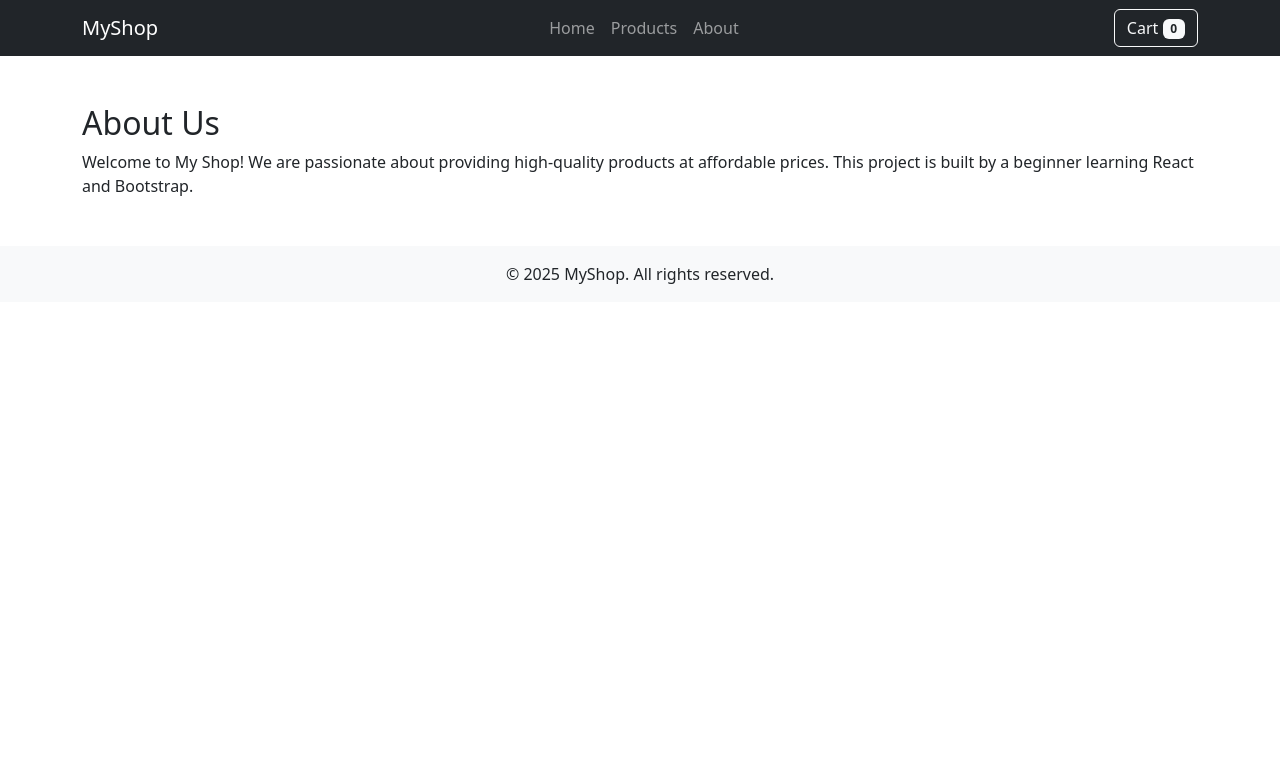
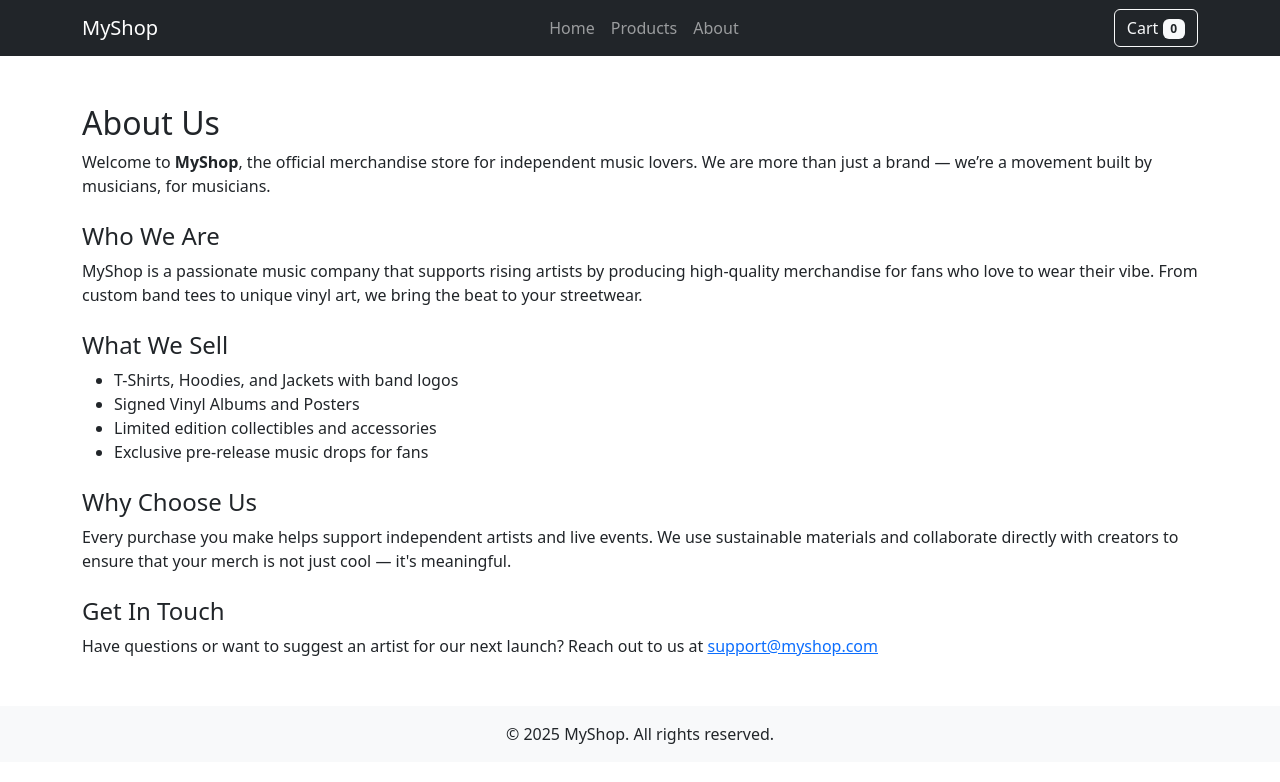
Before and after one commit to Himanshu6205/ecom-sharpner, a React (Vite) app: page /about in a window 1280 px wide. Shown: the top 782 px of the page. Built offline with nearby package versions, Linux system fonts and the light colour scheme.

Commit message:
"home page"

```diff
--- a/src/components/About.jsx
+++ b/src/components/About.jsx
@@ -6,9 +6,38 @@ const About = () => {
     <Container className="mt-5">
       <h2>About Us</h2>
       <p>
-        Welcome to My Shop! We are passionate about providing high-quality
-        products at affordable prices. This project is built by a beginner
-        learning React and Bootstrap.
+        Welcome to <strong>MyShop</strong>, the official merchandise store for
+        independent music lovers. We are more than just a brand — we’re a
+        movement built by musicians, for musicians.
+      </p>
+
+      <h4 className="mt-4"> Who We Are</h4>
+      <p>
+        MyShop is a passionate music company that supports rising artists by
+        producing high-quality merchandise for fans who love to wear their vibe.
+        From custom band tees to unique vinyl art, we bring the beat to your
+        streetwear.
+      </p>
+
+      <h4 className="mt-4"> What We Sell</h4>
+      <ul>
+        <li>T-Shirts, Hoodies, and Jackets with band logos</li>
+        <li>Signed Vinyl Albums and Posters</li>
+        <li>Limited edition collectibles and accessories</li>
+        <li>Exclusive pre-release music drops for fans</li>
+      </ul>
+
+      <h4 className="mt-4"> Why Choose Us</h4>
+      <p>
+        Every purchase you make helps support independent artists and live
+        events. We use sustainable materials and collaborate directly with
+        creators to ensure that your merch is not just cool — it's meaningful.
+      </p>
+
+      <h4 className="mt-4"> Get In Touch</h4>
+      <p>
+        Have questions or want to suggest an artist for our next launch? Reach
+        out to us at <a href="mailto:support@myshop.com">support@myshop.com</a>
       </p>
     </Container>
   );
--- a/src/components/Home.jsx
+++ b/src/components/Home.jsx
@@ -1,11 +1,78 @@
 import React from "react";
-import { Container } from "react-bootstrap";
+import { Container, Row, Col, Button, Card } from "react-bootstrap";
+import { Link } from "react-router-dom";
+
+const featuredProducts = [
+  {
+    title: "Band Tee - Limited Edition",
+    price: 799,
+    imageUrl: "https://prasadyash2411.github.io/ecom-website/img/Album%201.png",
+  },
+  {
+    title: "Vinyl Poster - Retro Wave",
+    price: 499,
+    imageUrl: "https://prasadyash2411.github.io/ecom-website/img/Album%202.png",
+  },
+];
 
 const Home = () => {
   return (
-    <Container className="mt-5 text-center">
-      <h1>Welcome to MyShop</h1>
-      <p>Click on Products to explore our catalog!</p>
+    <Container className="mt-5">
+      {/* Hero Section */}
+      <div className="text-center mb-5">
+        <h1>Welcome to MyShop</h1>
+        <p>Official Music Merchandise for Real Fans</p>
+        <Button as={Link} to="/products" variant="primary">
+          Shop Now
+        </Button>
+      </div>
+
+      <div className="mb-5">
+        <h3 className="text-center mb-4">Featured Products</h3>
+        <Row className="justify-content-center">
+          {featuredProducts.map((product, index) => (
+            <Col key={index} md={4} className="mb-4">
+              <Card>
+                <Card.Img variant="top" src={product.imageUrl} />
+                <Card.Body>
+                  <Card.Title>{product.title}</Card.Title>
+                  <Card.Text>Price: ₹{product.price}</Card.Text>
+                </Card.Body>
+              </Card>
+            </Col>
+          ))}
+        </Row>
+        <div className="text-center">
+          <Button as={Link} to="/products" variant="outline-secondary">
+            View All Products
+          </Button>
+        </div>
+      </div>
+
+      <div className="text-center mb-5">
+        <h3>About MyShop</h3>
+        <p>
+          We support independent artists by delivering high-quality merch to
+          their biggest fans. Music is our language, and style is our voice.
+          MyShop is a passionate music company that supports rising artists by
+          producing high-quality merchandise for fans who love to wear their
+          vibe. From custom band tees to unique vinyl art, we bring the beat to
+          your streetwear.
+        </p>
+        <Link to="/about">Learn more →</Link>
+      </div>
+
+      {/* Customer Reviews */}
+      <div className="mb-5">
+        <h4 className="text-center mb-3">What Our Fans Say</h4>
+        <ul>
+          <li> "The shirt fits great and looks awesome!" – Aayush</li>
+          <li>
+            {" "}
+            "Cool packaging and fast delivery. Love the vinyl art!" – Priya
+          </li>
+        </ul>
+      </div>
     </Container>
   );
 };
```
